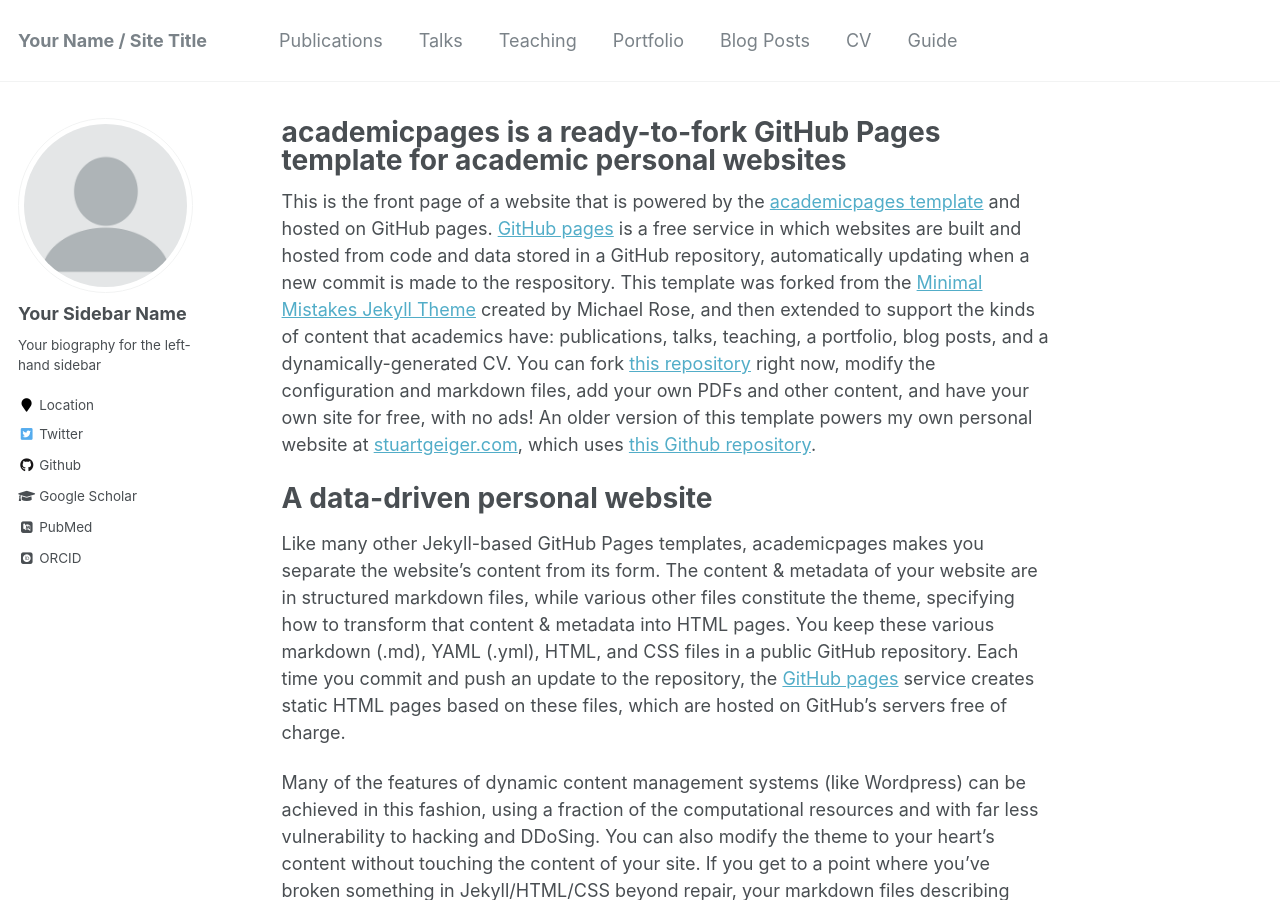
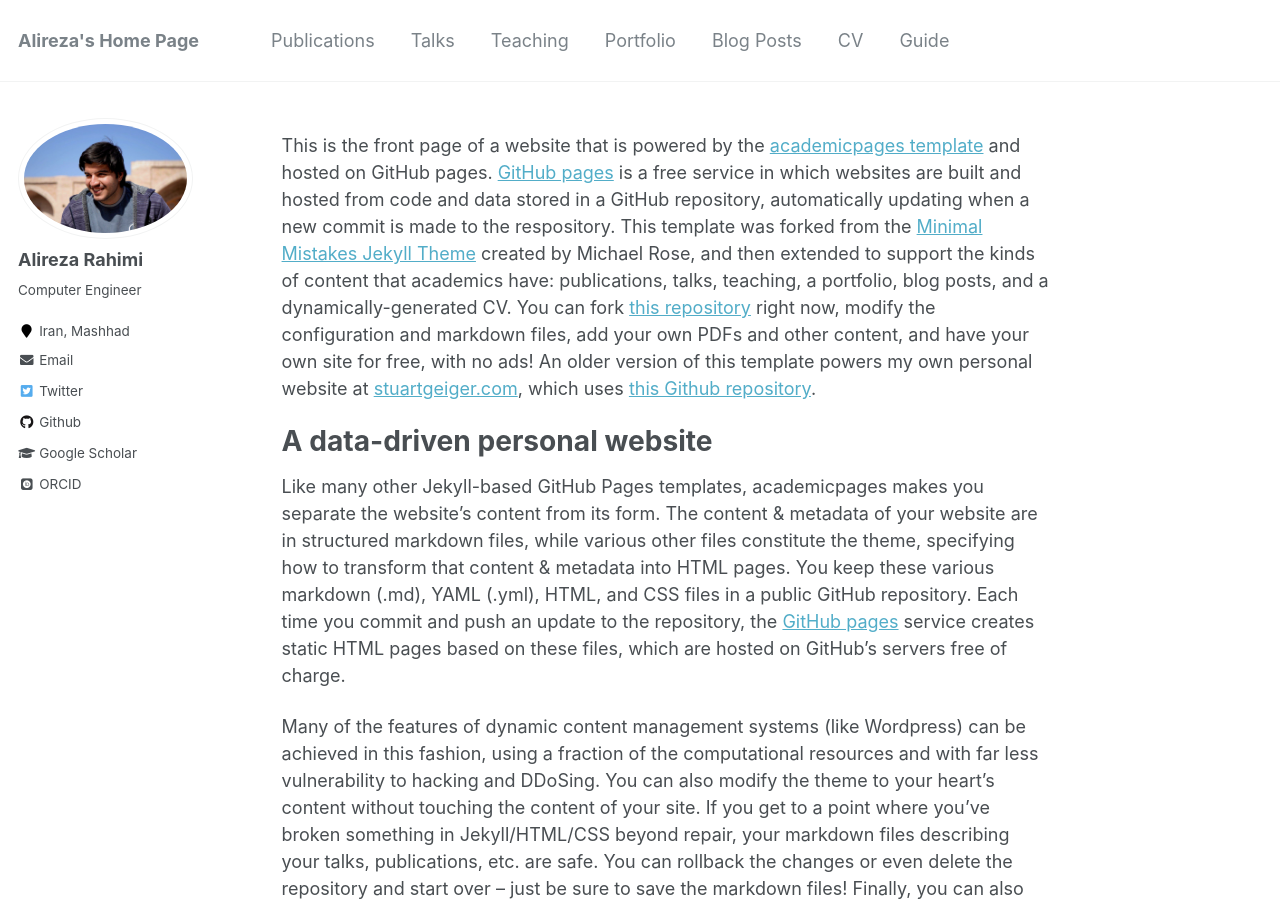
Before and after one commit to alireza9978/alireza9978.github.io, a Jekyll site: the page built from _pages/about.md, in a window 1280 px wide and 900 px high. Built offline with Jekyll 4.4.1, drawn with Linux system fonts in a browser that asks for light colours; some web fonts are replaced; some of the changed text lies outside the part shown.

Commit message:
add data of sidebar

```diff
--- a/_config.yml
+++ b/_config.yml
@@ -7,13 +7,13 @@
 
 # Site Settings
 locale                   : "en-US"
-title                    : "Your Name / Site Title"
+title                    : "Alireza's Home Page"
 title_separator          : "-"
-name                     : &name "Your Name"
+name                     : &name "Alireza Rahimi"
 description              : &description "personal description"
-url                      : https://academicpages.github.io # the base hostname & protocol for your site e.g. "https://mmistakes.github.io"
+url                      : https://alireza9978.github.io # the base hostname & protocol for your site e.g. "https://mmistakes.github.io"
 baseurl                  : "" # the subpath of your site, e.g. "/blog"
-repository               : "academicpages/academicpages.github.io"
+repository               : "alireza9978/alireza9978.github.io"
 teaser                   :  # filename of teaser fallback teaser image placed in /images/, .e.g. "500x300.png"
 breadcrumbs              : false # true, false (default)
 words_per_minute         : 160
@@ -57,7 +57,7 @@
 
 # Social Sharing
 twitter:
-  username               : &twitter
+  username               : Alireza9978
 facebook:
   username               :
   app_id                 :
@@ -80,14 +80,15 @@
 
 # Site Author
 author:
-  name             : "Your Sidebar Name"
+  name             : "Alireza Rahimi"
   avatar           : "profile.png"
-  bio              : "Your biography for the left-hand sidebar"
-  location         : "Location"
+  bio              : "Computer Engineer"
+  location         : "Iran, Mashhad"
   employer         :
-  pubmed           : "https://www.ncbi.nlm.nih.gov/pubmed/?term=john+snow"
-  googlescholar    : "http://yourfullgooglescholarurl.com"
-  email            :
+  publons          : "https://publons.com/researcher/4212880/alireza-rahimi/"
+  pubmed           : # "https://www.ncbi.nlm.nih.gov/pubmed/?term=john+snow"
+  googlescholar    : "https://scholar.google.com/citations?user=sZAedo0AAAAJ&hl=en"
+  email            : rahimialireza.az@gmail.com
   researchgate     :  # example: "https://www.researchgate.net/profile/yourprofile"
   uri              :
   bitbucket        :
@@ -96,20 +97,20 @@
   flickr           :
   facebook         :
   foursquare       :
-  github           : "academicpages"
+  github           : "alireza9978"
   google_plus      :
   keybase          :
   instagram        :
   impactstory      : #"https://profiles.impactstory.org/u/xxxx-xxxx-xxxx-xxxx"
   lastfm           :
   linkedin         :
-  orcid            : "http://orcid.org/yourorcidurl"
+  orcid            : "https://orcid.org/0000-0002-3333-7975"
   pinterest        :
   soundcloud       :
   stackoverflow    : # http://stackoverflow.com/users/123456/username
-  steam            :
+  steam            : #
   tumblr           :
-  twitter          : "replacethistwitterhandle"
+  twitter          : "alireza9978"
   vine             :
   weibo            :
   xing             :
--- a/_includes/social-share.html
+++ b/_includes/social-share.html
@@ -7,7 +7,6 @@
 
   <a href="https://twitter.com/intent/tweet?text={{ base_path }}{{ page.url }}" class="btn btn--twitter" title="{{ site.data.ui-text[site.locale].share_on_label | default: 'Share on' }} Twitter"><i class="fab fa-twitter" aria-hidden="true"></i><span> Twitter</span></a>
 
-  <a href="https://www.facebook.com/sharer/sharer.php?u={{ base_path }}{{ page.url }}" class="btn btn--facebook" title="{{ site.data.ui-text[site.locale].share_on_label | default: 'Share on' }} Facebook"><i class="fab fa-facebook" aria-hidden="true"></i><span> Facebook</span></a>
+  <a href="https://www.linkedin.com/shareArticle?mini=true&url={{ base_path }}{{ page.url }}" class="btn btn--linkedin" title="{{ site.data.ui-text[site.locale].share_on_label | default: 'Share on' }} LinkedIn"><i class="fab fa-linkedin" aria-hidden="true"></i><span> LinkedIn</span></a>
 
-  <a href="https://www.linkedin.com/shareArticle?mini=true&url={{ base_path }}{{ page.url }}" class="btn btn--linkedin" title="{{ site.data.ui-text[site.locale].share_on_label | default: 'Share on' }} LinkedIn"><i class="fab fa-linkedin" aria-hidden="true"></i><span> LinkedIn</span></a>
 </section>
--- a/_pages/about.md
+++ b/_pages/about.md
@@ -1,6 +1,6 @@
 ---
 permalink: /
-title: "academicpages is a ready-to-fork GitHub Pages template for academic personal websites"
+title: ""
 excerpt: "About me"
 author_profile: true
 redirect_from:
```
Also changed, not shown: images/profile.png.
